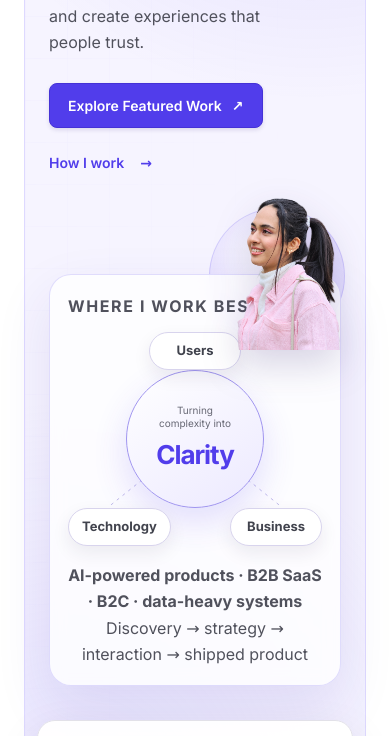
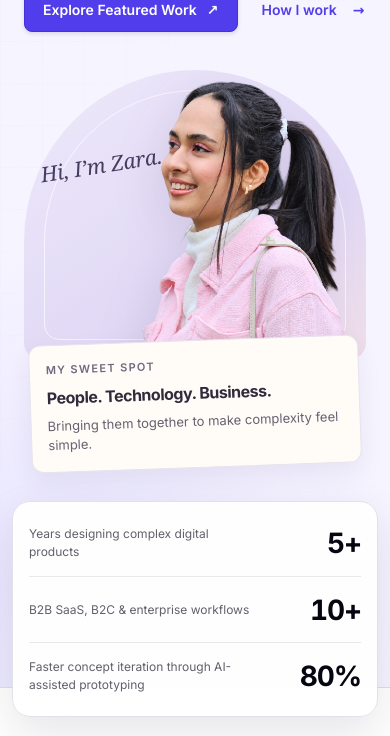
Before and after one commit to ehsangazar/zarabani, a React (Vite) app: page / in a window 390 px wide. Shown: the part 598-1334 px from the top of the page. Built offline with nearby package versions, Linux system fonts and the light colour scheme; no server answers; a web font is replaced by a local one.

Commit message:
Refine portrait composition and make homepage hero full width

```diff
--- a/src/components/minimal-site.css
+++ b/src/components/minimal-site.css
@@ -238,15 +238,15 @@
 .ms-home-intro {
   position: relative;
   left: 50%;
-  width: min(1280px, calc(100vw - 64px));
+  width: 100vw;
   min-height: 0;
   max-width: none;
-  margin: 24px 0 76px;
-  padding: clamp(44px, 6vw, 68px) clamp(30px, 5vw, 58px) 0;
+  margin: 0 0 76px;
+  padding: clamp(44px, 6vw, 68px) max(32px, calc((100vw - 1164px) / 2)) 0;
   display: block;
   text-align: left;
-  border: 1px solid #ded9ff;
-  border-radius: 28px;
+  border-bottom: 1px solid #ded9ff;
+  border-radius: 0;
   transform: translateX(-50%);
   background:
     radial-gradient(circle at 84% 14%, rgba(81, 61, 235, .16), transparent 32%),
@@ -275,9 +275,15 @@
 .ms-home-intro-copy .ms-hero-thesis { max-width: 31ch; margin: 0 0 22px; font-size: clamp(1.25rem, 2.2vw, 1.6rem); line-height: 1.35; letter-spacing: -.025em; }
 .ms-home-actions { display: flex; flex-wrap: wrap; align-items: center; gap: 12px 24px; margin-top: 28px; }
 .ms-home-actions .ms-text-link { margin-top: 0; }
-.ms-home-hero-visual { position: relative; isolation: isolate; padding-top: 42px; }
-.ms-home-hero-visual::before { content: ''; position: absolute; top: -60px; right: -56px; z-index: 0; width: 226px; aspect-ratio: 1; border: 1px solid rgba(81, 61, 235, .16); border-radius: 50%; background: radial-gradient(circle at 40% 36%, rgba(255, 255, 255, .94), rgba(221, 214, 255, .76) 58%, rgba(189, 176, 255, .24)); }
-.ms-home-portrait { position: absolute; top: -82px; right: -66px; z-index: 3; width: clamp(172px, 15vw, 218px); height: auto; pointer-events: none; filter: drop-shadow(0 15px 18px rgba(42, 30, 104, .18)); }
+.ms-home-hero-visual { position: relative; isolation: isolate; align-self: end; max-width: 420px; width: 100%; margin-inline: auto; }
+.ms-home-portrait-stage { position: relative; height: 350px; overflow: hidden; border-radius: 180px 180px 18px 18px; background: linear-gradient(145deg, #eee9fb, #e0d8f5 65%, #f1dfe9); }
+.ms-home-portrait-stage::before { content: ''; position: absolute; inset: 20px; border: 1px solid rgba(255,255,255,.65); border-radius: inherit; }
+.ms-home-portrait { position: absolute; bottom: -26px; right: -4px; width: 310px; max-width: 92%; height: auto; pointer-events: none; filter: drop-shadow(-10px 10px 20px rgba(67, 43, 91, .1)); }
+.ms-home-portrait-greeting { position: absolute; z-index: 2; left: 24px; top: 104px; color: #453d60; font-family: Georgia, serif; font-style: italic; font-size: 25px; transform: rotate(-9deg); }
+.ms-home-portrait-note { position: relative; margin: -20px 16px 0; padding: 19px 22px; border: 1px solid #e8e3ee; border-radius: 12px; background: #fffcf8; box-shadow: 0 10px 24px rgba(54,39,84,.07); transform: rotate(-2deg); }
+.ms-home-portrait-note span { display: block; margin-bottom: 7px; color: #726780; font-size: 11px; font-weight: 600; text-transform: uppercase; letter-spacing: .12em; }
+.ms-home-portrait-note strong { display: block; color: #302b3c; font-size: 18px; letter-spacing: -.03em; }
+.ms-home-portrait-note small { display: block; margin-top: 7px; color: #686171; font-size: 13px; line-height: 1.5; }
 .ms-hero-framework { position: relative; z-index: 2; padding: 22px; border: 1px solid rgba(81, 61, 235, .17); border-radius: 22px; background: rgba(255, 255, 255, .78); box-shadow: 0 22px 55px rgba(54, 39, 154, .1); backdrop-filter: blur(8px); }
 .ms-hero-framework__label { margin: 0; color: var(--ms-accent); font-size: 12px; font-weight: 700; letter-spacing: .1em; text-transform: uppercase; }
 .ms-hero-framework__map { position: relative; height: 250px; margin: 4px 0 8px; }
@@ -301,19 +307,19 @@
 @media (max-width: 900px) {
   .ms-home-hero-grid { grid-template-columns: 1fr; }
   .ms-home-hero-copy { max-width: 720px; }
-  .ms-home-hero-visual { width: 100%; max-width: 560px; margin-inline: auto; padding-top: 58px; }
-  .ms-home-portrait { top: -54px; right: -30px; width: 176px; }
-  .ms-home-hero-visual::before { top: -34px; right: -26px; width: 184px; }
+  .ms-home-hero-visual { max-width: 380px; }
   .ms-hero-framework { max-width: 560px; width: 100%; box-sizing: border-box; margin-inline: auto; }
 }
 @media (max-width: 767px) {
-  .ms-home-intro { left: auto; width: auto; min-height: 0; margin: 16px 0 58px; padding: 34px 24px 0; border-radius: 20px; transform: none; }
+  .ms-home-intro { width: 100vw; min-height: 0; margin: 0 0 58px; padding: 34px 24px 0; }
   .ms-home-intro h1 { font-size: clamp(2.75rem, 15vw, 4rem); }
   .ms-home-intro-copy .ms-hero-thesis { font-size: 20px; }
   .ms-home-intro-copy > .ms-home-hero-grid p:not(.ms-eyebrow) { font-size: 16px; }
-  .ms-home-hero-visual { padding-top: 52px; }
-  .ms-home-portrait { top: -28px; right: -10px; width: 132px; }
-  .ms-home-hero-visual::before { top: -14px; right: -4px; width: 136px; }
+  .ms-home-portrait-stage { height: 290px; }
+  .ms-home-portrait { width: 265px; }
+  .ms-home-portrait-greeting { left: 16px; top: 80px; font-size: 21px; }
+  .ms-home-portrait-note { margin-inline: 6px; padding: 16px; }
+  .ms-home-portrait-note strong { font-size: 16px; }
   .ms-hero-framework { padding: 18px; }
   .ms-hero-framework__map { height: 230px; }
   .ms-home-intro .ms-hero-stats { grid-template-columns: 1fr; gap: 0; margin: 34px -12px -30px; padding: 8px 16px; }
--- a/src/pages/Home.tsx
+++ b/src/pages/Home.tsx
@@ -20,19 +20,15 @@ export default function Home() {
             </div>
           </div>
           <div className="ms-home-hero-visual">
-            <img className="ms-home-portrait" src="/zara-cutout.png" alt="Zara Bani" width="1155" height="1362" />
-            <aside className="ms-hero-framework" aria-label="Design approach: users, technology and business brought together through clarity">
-              <p className="ms-hero-framework__label">Where I work best</p>
-              <div className="ms-hero-framework__map" aria-hidden="true">
-                <svg viewBox="0 0 360 290" preserveAspectRatio="none"><path d="M180 42 180 132M61 228 145 168M299 228 215 168" /></svg>
-                <span className="ms-hero-node ms-hero-node--users">Users</span>
-                <span className="ms-hero-node ms-hero-node--technology">Technology</span>
-                <span className="ms-hero-node ms-hero-node--business">Business</span>
-                <div className="ms-hero-framework__centre"><small>Turning complexity into</small><strong>Clarity</strong></div>
-              </div>
-              <p className="ms-hero-framework__focus">AI-powered products · B2B SaaS · B2C · data-heavy systems</p>
-              <p className="ms-hero-framework__journey">Discovery → strategy → interaction → shipped product</p>
-            </aside>
+            <div className="ms-home-portrait-stage">
+              <span className="ms-home-portrait-greeting">Hi, I’m Zara.</span>
+              <img className="ms-home-portrait" src="/zara-cutout.png" alt="Zara Bani" width="509" height="600" />
+            </div>
+            <div className="ms-home-portrait-note">
+              <span>My sweet spot</span>
+              <strong>People. Technology. Business.</strong>
+              <small>Bringing them together to make complexity feel simple.</small>
+            </div>
           </div>
         </div>
       <dl className="ms-hero-stats">
```
